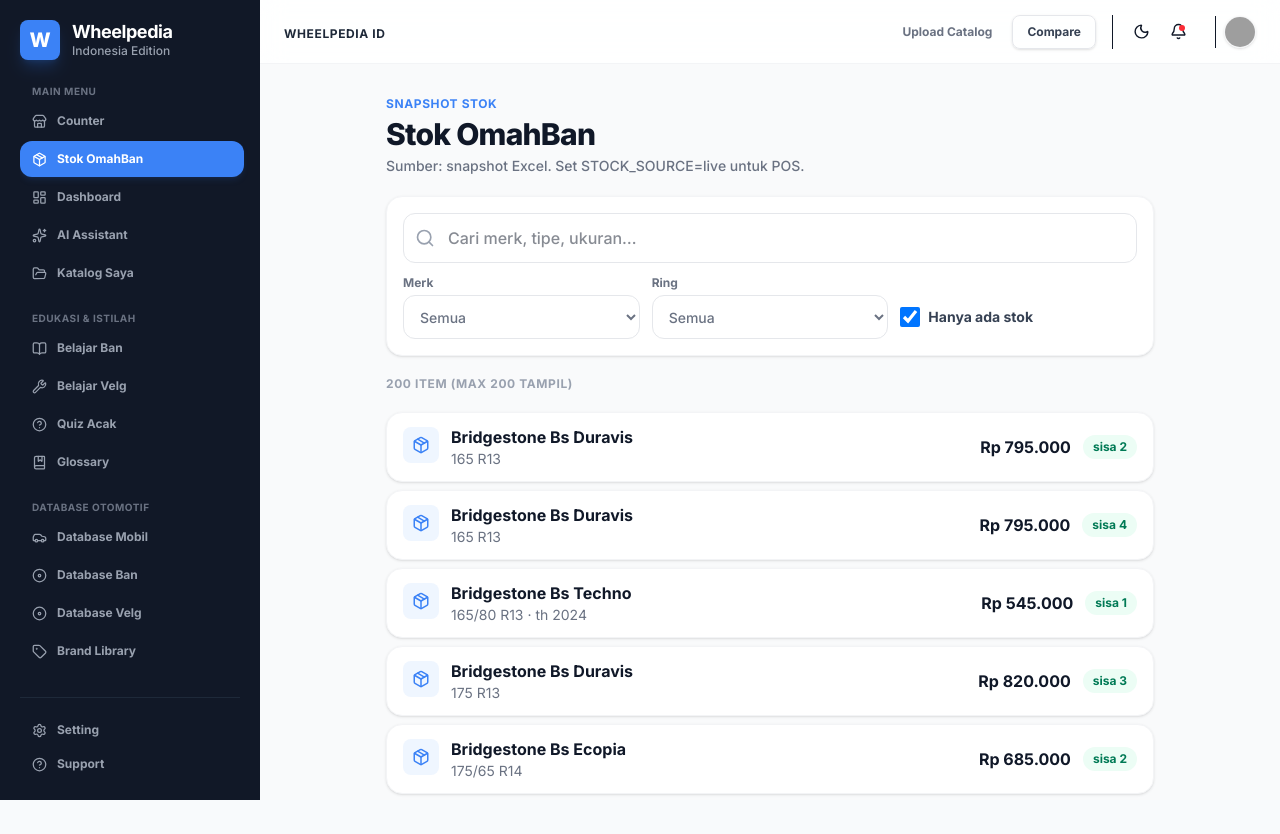
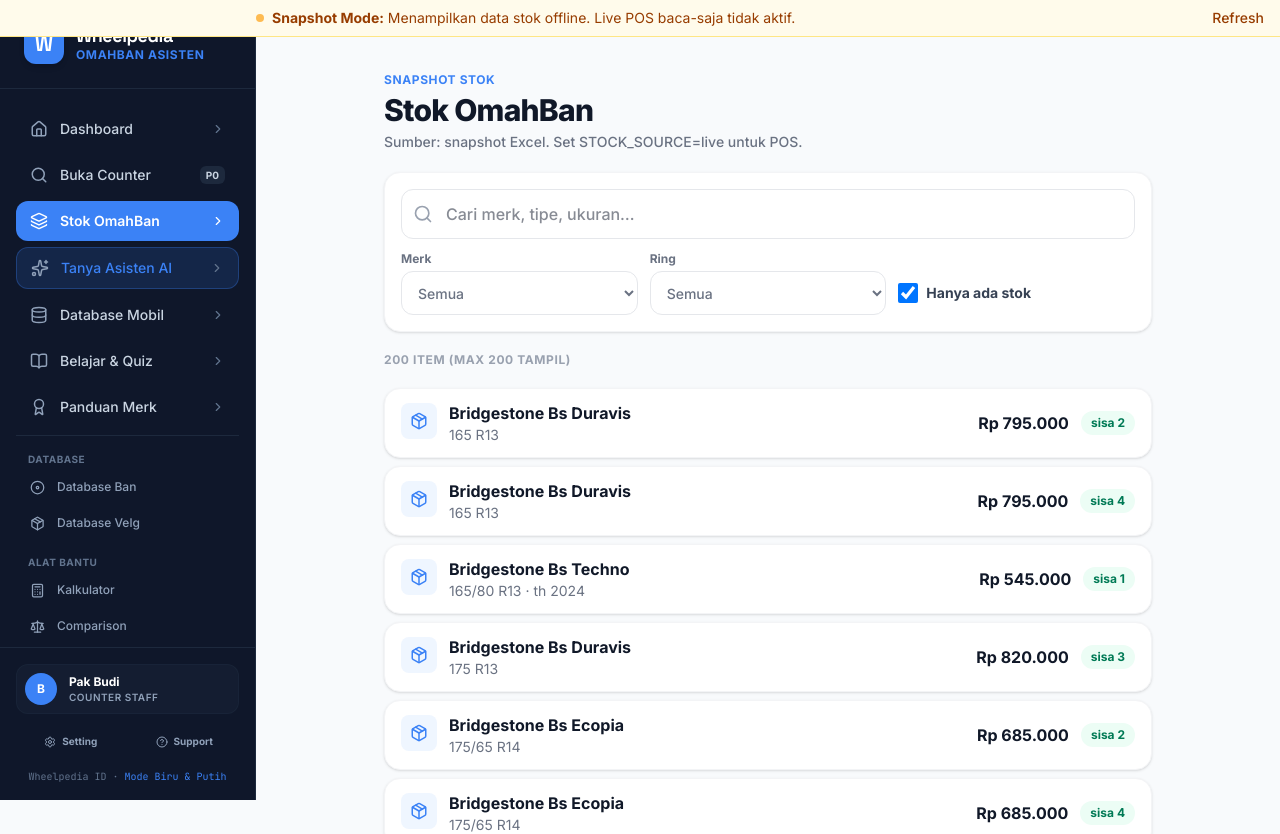
Before and after one commit to svincentpeter/wheelpedia-indonesia, a Next.js app: page /stok in a window 1280 px wide. Shown: the top 834 px of the page. Before the commit the page ends 800 px from the top, so only its background shows below. Built offline with nearby package versions, Linux system fonts and the light colour scheme; grey boxes are pictures that could not be loaded.

Commit message:
feat: AI Studio shell with primary nav and mobile bottom bar
Dark navy sidebar, snapshot banner, 7 primary routes plus secondary tools; mobile top/bottom nav.

Ultraworked with [Sisyphus](https://github.com/code-yeongyu/oh-my-openagent)

Co-authored-by: Sisyphus <clio-agent@sisyphuslabs.ai>

```diff
--- a/src/components/AppShell.tsx
+++ b/src/components/AppShell.tsx
@@ -1,8 +1,12 @@
 "use client";
 
 import { useState, useEffect } from "react";
-import { Sidebar } from "@/components/layout/Sidebar";
-import { Header } from "@/components/layout/Header";
+import {
+  Sidebar,
+  MobileTopBar,
+  MobileBottomNav,
+} from "@/components/layout/Sidebar";
+import { useShopStock } from "@/lib/use-shop-stock";
 
 interface AppShellProps {
   children: React.ReactNode;
@@ -10,70 +14,69 @@ interface AppShellProps {
   setSearchQuery?: (q: string) => void;
 }
 
-export default function AppShell({
-  children,
-  searchQuery,
-  setSearchQuery,
-}: AppShellProps) {
-  const [sidebarOpen, setSidebarOpen] = useState(true);
-  const [isDark, setIsDark] = useState(false);
+export default function AppShell({ children }: AppShellProps) {
+  const [sidebarOpen, setSidebarOpen] = useState(false);
   const [isMobile, setIsMobile] = useState(false);
+  const { source, warning, loading } = useShopStock();
+  const snapshotLag = !loading && source !== "live";
 
   useEffect(() => {
-    const checkMobile = () => {
+    const onResize = () => {
       const mobile = window.innerWidth < 768;
       setIsMobile(mobile);
-      if (mobile) setSidebarOpen(false);
-      else setSidebarOpen(true);
+      if (!mobile) setSidebarOpen(false);
     };
-    checkMobile();
-    window.addEventListener("resize", checkMobile);
-    return () => window.removeEventListener("resize", checkMobile);
+    onResize();
+    window.addEventListener("resize", onResize);
+    return () => window.removeEventListener("resize", onResize);
   }, []);
 
   useEffect(() => {
-    const savedTheme = localStorage.getItem("theme");
-    if (savedTheme === "dark") {
-      setIsDark(true);
-    } else if (savedTheme === "light") {
-      setIsDark(false);
-    } else {
-      const systemDark = window.matchMedia("(prefers-color-scheme: dark)").matches;
-      setIsDark(systemDark);
-    }
+    const saved = localStorage.getItem("theme");
+    if (saved === "dark") document.documentElement.classList.add("dark");
+    else if (saved === "light") document.documentElement.classList.remove("dark");
   }, []);
 
-  useEffect(() => {
-    if (isDark) {
-      document.documentElement.classList.add("dark");
-    } else {
-      document.documentElement.classList.remove("dark");
-    }
-  }, [isDark]);
+  return (
+    <div className="min-h-screen bg-tokobg flex flex-col md:flex-row font-sans">
+      {snapshotLag && (
+        <div className="fixed top-0 left-0 right-0 z-40 bg-amber-50 border-b border-amber-200 text-amber-800 px-4 py-2 text-xs md:text-sm flex items-center justify-between font-sans md:pl-64">
+          <div className="flex items-center gap-2 min-w-0">
+            <span className="flex h-2 w-2 rounded-full bg-amber-500 animate-pulse shrink-0" />
+            <span className="truncate">
+              <strong>Snapshot Mode:</strong>{" "}
+              {warning ||
+                "Menampilkan data stok offline. Live POS baca-saja tidak aktif."}
+            </span>
+          </div>
+          <button
+            type="button"
+            onClick={() => window.location.reload()}
+            className="text-amber-800 hover:underline font-medium ml-2 shrink-0"
+          >
+            Refresh
+          </button>
+        </div>
+      )}
 
-  const toggleDark = () => {
-    setIsDark((prev) => {
-      const next = !prev;
-      localStorage.setItem("theme", next ? "dark" : "light");
-      return next;
-    });
-  };
+      <Sidebar
+        isOpen={sidebarOpen}
+        setIsOpen={setSidebarOpen}
+        isMobile={isMobile}
+      />
 
-  return (
-    <div className="flex h-screen overflow-hidden bg-gray-50 dark:bg-gray-950 text-gray-900 dark:text-gray-150">
-      <Sidebar isOpen={sidebarOpen} setIsOpen={setSidebarOpen} isMobile={isMobile} />
-      <div className="flex-1 flex flex-col overflow-hidden">
-        <Header
-          isDark={isDark}
-          toggleDark={toggleDark}
-          onMenuClick={() => setSidebarOpen(true)}
-          sidebarOpen={sidebarOpen}
-          searchQuery={searchQuery}
-          setSearchQuery={setSearchQuery}
-        />
-        <main className="flex-1 overflow-y-auto p-4 md:p-6 lg:p-8">
+      <div
+        className={`flex-1 md:pl-64 flex flex-col min-h-screen ${
+          snapshotLag ? "pt-10 md:pt-10" : ""
+        }`}
+      >
+        <MobileTopBar onMenuClick={() => setSidebarOpen(true)} />
+
+        <main className="flex-1 px-4 py-6 md:p-8 w-full max-w-6xl mx-auto pb-24 md:pb-8">
           {children}
         </main>
+
+        <MobileBottomNav />
       </div>
     </div>
   );
--- a/src/components/layout/Sidebar.tsx
+++ b/src/components/layout/Sidebar.tsx
@@ -4,23 +4,24 @@ import React from "react";
 import Link from "next/link";
 import { usePathname } from "next/navigation";
 import {
+  Home,
+  Search,
+  Layers,
+  Sparkles,
+  Database,
   BookOpen,
-  Car,
-  Sparkles,
+  Award,
+  ChevronRight,
+  Menu,
+  X,
   Calculator,
-  Settings,
-  HelpCircle,
-  X,
-  LayoutDashboard,
-  BookMarked,
-  Disc,
-  Tag,
   Scale,
   Heart,
   History,
   FolderOpen,
-  Wrench,
-  Store,
+  Disc,
+  Settings,
+  HelpCircle,
   Package,
 } from "lucide-react";
 
@@ -30,138 +31,225 @@ interface SidebarProps {
   isMobile: boolean;
 }
 
-export function Sidebar({ isOpen, setIsOpen, isMobile }: SidebarProps) {
-  const pathname = usePathname();
-
-  // Categorized Menu Groups
-  const menuGroups = [
+const primaryNav = [
+  { id: "dashboard", label: "Dashboard", href: "/dashboard", icon: Home },
   {
-      title: "Main Menu",
-      items: [
-        { id: "counter", name: "Counter", href: "/counter", icon: Store },
-        { id: "stok", name: "Stok OmahBan", href: "/stok", icon: Package },
-        { id: "dashboard", name: "Dashboard", href: "/dashboard", icon: LayoutDashboard },
-        { id: "assistant", name: "AI Assistant", href: "/ai-assistant", icon: Sparkles },
-        { id: "catalog", name: "Katalog Saya", href: "/catalog", icon: FolderOpen },
-      ],
+    id: "counter",
+    label: "Buka Counter",
+    href: "/counter",
+    icon: Search,
+    badge: "P0",
+  },
+  { id: "stok", label: "Stok OmahBan", href: "/stok", icon: Layers },
+  {
+    id: "ai",
+    label: "Tanya Asisten AI",
+    href: "/ai-assistant",
+    icon: Sparkles,
+    highlight: true,
   },
   {
-      title: "Edukasi & Istilah",
-      items: [
-        { id: "learning", name: "Belajar Ban", href: "/learning", icon: BookOpen },
-        { id: "learning-velg", name: "Belajar Velg", href: "/learning/velg", icon: Wrench },
-        { id: "quiz", name: "Quiz Acak", href: "/quiz", icon: HelpCircle },
-        { id: "glossary", name: "Glossary", href: "/glossary", icon: BookMarked },
-      ],
+    id: "vehicles",
+    label: "Database Mobil",
+    href: "/vehicles",
+    icon: Database,
   },
   {
-      title: "Database Otomotif",
+    id: "learning",
+    label: "Belajar & Quiz",
+    href: "/learning",
+    icon: BookOpen,
+  },
+  { id: "brands", label: "Panduan Merk", href: "/brands", icon: Award },
+];
+
+const secondaryGroups = [
+  {
+    title: "Database",
     items: [
-        { id: "vehicles", name: "Database Mobil", href: "/vehicles", icon: Car },
-        { id: "tires", name: "Database Ban", href: "/tires", icon: Disc },
-        { id: "wheels", name: "Database Velg", href: "/wheels", icon: Disc },
-        { id: "brands", name: "Brand Library", href: "/brands", icon: Tag },
+      { id: "tires", label: "Database Ban", href: "/tires", icon: Disc },
+      { id: "wheels", label: "Database Velg", href: "/wheels", icon: Package },
     ],
   },
   {
     title: "Alat Bantu",
     items: [
-        { id: "calculators", name: "Tire Calculator", href: "/calculators", icon: Calculator },
-        { id: "wheel-calculator", name: "Wheel Calculator", href: "/calculators?tab=wheel", icon: Calculator },
-        { id: "comparison", name: "Comparison", href: "/comparison", icon: Scale },
+      {
+        id: "calculators",
+        label: "Kalkulator",
+        href: "/calculators",
+        icon: Calculator,
+      },
+      {
+        id: "comparison",
+        label: "Comparison",
+        href: "/comparison",
+        icon: Scale,
+      },
     ],
   },
   {
     title: "Personal",
     items: [
-        { id: "bookmarks", name: "Bookmark", href: "/bookmarks", icon: Heart },
-        { id: "history", name: "History", href: "/history", icon: History },
+      { id: "catalog", label: "Katalog Saya", href: "/catalog", icon: FolderOpen },
+      { id: "bookmarks", label: "Bookmark", href: "/bookmarks", icon: Heart },
+      { id: "history", label: "History", href: "/history", icon: History },
     ],
   },
 ];
 
-  const sidebarContent = (
-    <div className="flex flex-col h-full bg-[#111827] text-white p-5">
-      {/* Header */}
-      <div className="flex items-center justify-between mb-6 flex-shrink-0">
-        <div className="flex items-center gap-3">
-          <div className="w-10 h-10 rounded-lg bg-[#3B82F6] flex items-center justify-center font-extrabold text-xl text-white shadow-lg shadow-blue-500/20">
+function isActivePath(pathname: string, href: string, id: string): boolean {
+  if (pathname === href) return true;
+  if (id === "learning" && (pathname.startsWith("/learning") || pathname === "/quiz" || pathname === "/glossary"))
+    return true;
+  if (id === "vehicles" && pathname.startsWith("/vehicles")) return true;
+  if (id === "brands" && pathname.startsWith("/brands")) return true;
+  if (id === "ai" && pathname.startsWith("/ai-assistant")) return true;
+  if (id === "stok" && pathname.startsWith("/stok")) return true;
+  if (id === "counter" && pathname.startsWith("/counter")) return true;
+  if (id === "calculators" && pathname.startsWith("/calculators")) return true;
+  return false;
+}
+
+export function Sidebar({ isOpen, setIsOpen, isMobile }: SidebarProps) {
+  const pathname = usePathname();
+
+  const navButtonClass = (active: boolean, highlight?: boolean) =>
+    `w-full flex items-center justify-between px-3.5 py-2.5 rounded-xl text-sm font-medium transition-all duration-150 ${
+      active
+        ? "bg-tokoterracotta text-white shadow-xs font-semibold"
+        : highlight
+          ? "bg-tokoterracotta/15 text-tokoterracotta border border-tokoterracotta/30 hover:bg-tokoterracotta/25"
+          : "text-slate-300 hover:bg-slate-800 hover:text-white"
+    }`;
+
+  const sidebarBody = (
+    <div className="flex flex-col h-full bg-tokosidebar text-white">
+      <div className="p-6 border-b border-slate-800 flex items-center justify-between gap-3">
+        <div className="flex items-center gap-3 min-w-0">
+          <div className="w-10 h-10 rounded-xl bg-tokoterracotta flex items-center justify-center text-white font-display font-bold text-xl shadow-md shrink-0">
             W
           </div>
-          <div className="text-left">
-            <h1 className="font-bold text-lg leading-tight tracking-tight">Wheelpedia</h1>
-            <p className="text-xs text-gray-400 font-medium">Indonesia Edition</p>
+          <div className="min-w-0">
+            <h1 className="font-display font-bold text-lg tracking-tight text-white leading-tight">
+              Wheelpedia
+            </h1>
+            <p className="text-xs text-tokoterracotta font-bold tracking-wider uppercase">
+              OmahBan Asisten
+            </p>
           </div>
         </div>
-        {/* Close button on mobile */}
         {isMobile && (
           <button
+            type="button"
             onClick={() => setIsOpen(false)}
-            className="p-1 rounded-lg text-gray-400 hover:text-white hover:bg-gray-800 transition-colors"
+            className="p-2 rounded-lg hover:bg-slate-800 text-white"
+            aria-label="Tutup menu"
           >
             <X size={20} />
           </button>
         )}
       </div>
 
-      {/* Scrollable Navigation Groups */}
-      <nav className="flex-1 overflow-y-auto space-y-5 pr-1 -mr-2 scrollbar-thin scrollbar-thumb-gray-800 scrollbar-track-transparent">
-        {menuGroups.map((group, groupIdx) => (
-          <div key={groupIdx} className="space-y-1.5 text-left">
-            <h3 className="text-[10px] font-bold text-gray-500 uppercase tracking-wider px-3 mb-1">
-              {group.title}
-            </h3>
-            <div className="space-y-0.5">
-              {group.items.map((item) => {
-                const IconComponent = item.icon;
-                // Perfect matching for subpages
-                const isActive = pathname === item.href ||
-                  (item.id === "learning" && pathname.startsWith("/learning/ban")) ||
-                  (item.id === "learning-velg" && pathname === "/learning/velg");
-
+      <div className="flex-1 overflow-y-auto px-4 py-5 space-y-1.5 custom-scrollbar">
+        {primaryNav.map((item) => {
+          const Icon = item.icon;
+          const active = isActivePath(pathname, item.href, item.id);
           return (
             <Link
               key={item.id}
               href={item.href}
               onClick={() => isMobile && setIsOpen(false)}
-                    className={`w-full flex items-center gap-2.5 px-3 py-2.5 rounded-xl text-xs font-bold transition-all duration-200 ${
-                      isActive
-                        ? "bg-[#3B82F6] text-white shadow-md shadow-blue-500/10"
-                        : "text-gray-400 hover:text-white hover:bg-white/5"
+              className={navButtonClass(active, item.highlight)}
+            >
+              <div className="flex items-center gap-3">
+                <Icon
+                  size={18}
+                  className={active ? "text-white" : "text-slate-400"}
+                />
+                <span>{item.label}</span>
+              </div>
+              {item.badge ? (
+                <span
+                  className={`text-[10px] px-1.5 py-0.5 rounded-md font-bold ${
+                    active
+                      ? "bg-white text-tokonavy"
+                      : "bg-slate-800 text-slate-300"
                   }`}
                 >
-                    <IconComponent size={15} className={isActive ? "text-white" : "text-gray-400"} />
-                    <span>{item.name}</span>
+                  {item.badge}
+                </span>
+              ) : (
+                <ChevronRight
+                  size={14}
+                  className={active ? "text-white" : "text-slate-500"}
+                />
+              )}
+            </Link>
+          );
+        })}
+
+        <div className="pt-4 mt-2 border-t border-slate-800 space-y-4">
+          {secondaryGroups.map((group) => (
+            <div key={group.title} className="space-y-1">
+              <h3 className="text-[10px] font-bold text-slate-500 uppercase tracking-wider px-3">
+                {group.title}
+              </h3>
+              {group.items.map((item) => {
+                const Icon = item.icon;
+                const active = isActivePath(pathname, item.href, item.id);
+                return (
+                  <Link
+                    key={item.id}
+                    href={item.href}
+                    onClick={() => isMobile && setIsOpen(false)}
+                    className={`w-full flex items-center gap-3 px-3.5 py-2 rounded-lg text-xs font-medium transition-all ${
+                      active
+                        ? "bg-slate-800 text-white"
+                        : "text-slate-400 hover:bg-slate-800/60 hover:text-white"
+                    }`}
+                  >
+                    <Icon size={15} />
+                    <span>{item.label}</span>
                   </Link>
                 );
               })}
             </div>
+          ))}
         </div>
-        ))}
-      </nav>
+      </div>
 
-      {/* Footer Navigation (Static) */}
-      <div className="border-t border-gray-800 pt-4 mt-4 space-y-0.5 flex-shrink-0">
+      <div className="p-4 border-t border-slate-800 space-y-3">
+        <div className="flex items-center gap-3 p-2 bg-slate-800/40 rounded-xl border border-slate-800/60">
+          <div className="w-8 h-8 rounded-full bg-tokoterracotta flex items-center justify-center font-bold text-xs text-white">
+            B
+          </div>
+          <div className="min-w-0">
+            <p className="text-xs font-bold text-white truncate">Pak Budi</p>
+            <p className="text-[10px] text-slate-400 font-semibold uppercase tracking-wider">
+              Counter Staff
+            </p>
+          </div>
+        </div>
+        <div className="flex gap-1">
           <Link
             href="/settings"
             onClick={() => isMobile && setIsOpen(false)}
-          className={`w-full flex items-center gap-2.5 px-3 py-2 rounded-xl text-xs font-bold transition-all duration-200 ${
-            pathname === "/settings" ? "bg-gray-800 text-white" : "text-gray-400 hover:text-white hover:bg-white/5"
-          }`}
+            className="flex-1 flex items-center justify-center gap-1.5 py-2 rounded-lg text-[10px] font-bold text-slate-400 hover:bg-slate-800 hover:text-white"
           >
-          <Settings size={15} />
-          <span>Setting</span>
+            <Settings size={12} /> Setting
           </Link>
           <Link
             href="/support"
             onClick={() => isMobile && setIsOpen(false)}
-          className={`w-full flex items-center gap-2.5 px-3 py-2 rounded-xl text-xs font-bold transition-all duration-200 ${
-            pathname === "/support" ? "bg-gray-800 text-white" : "text-gray-400 hover:text-white hover:bg-white/5"
-          }`}
+            className="flex-1 flex items-center justify-center gap-1.5 py-2 rounded-lg text-[10px] font-bold text-slate-400 hover:bg-slate-800 hover:text-white"
           >
-          <HelpCircle size={15} />
-          <span>Support</span>
+            <HelpCircle size={12} /> Support
           </Link>
+        </div>
+        <p className="text-[10px] text-slate-500 text-center font-mono">
+          Wheelpedia ID · <span className="text-tokoterracotta">Mode Biru & Putih</span>
+        </p>
       </div>
     </div>
   );
@@ -171,24 +259,107 @@ export function Sidebar({ isOpen, setIsOpen, isMobile }: SidebarProps) {
       <>
         {isOpen && (
           <div
-            className="fixed inset-0 bg-black/50 z-40 md:hidden transition-opacity"
+            className="fixed inset-0 z-40 bg-black/60 backdrop-blur-[2px] md:hidden"
             onClick={() => setIsOpen(false)}
           />
         )}
         <aside
-          className={`fixed top-0 bottom-0 left-0 h-screen w-[260px] z-50 transition-transform duration-300 transform ${
+          className={`fixed top-0 bottom-0 left-0 z-50 h-screen w-72 max-w-[80vw] transition-transform duration-300 ${
             isOpen ? "translate-x-0" : "-translate-x-full"
-          }`}
+          } md:hidden`}
         >
-          {sidebarContent}
+          {sidebarBody}
         </aside>
       </>
     );
   }
 
   return (
-    <aside className="sticky top-0 left-0 h-screen w-[260px] flex-shrink-0 z-30 hidden md:block">
-      {sidebarContent}
+    <aside className="hidden md:flex flex-col w-64 h-screen bg-tokosidebar border-r border-slate-800 fixed top-0 left-0 z-30 shrink-0">
+      {sidebarBody}
     </aside>
   );
 }
+
+export function MobileTopBar({
+  onMenuClick,
+}: {
+  onMenuClick: () => void;
+}) {
+  return (
+    <header className="md:hidden sticky top-0 z-30 bg-tokosidebar border-b border-slate-800 px-4 py-3 flex items-center justify-between">
+      <div className="flex items-center gap-2">
+        <div className="w-8 h-8 rounded-lg bg-tokoterracotta flex items-center justify-center text-white font-display font-bold text-lg">
+          W
+        </div>
+        <div>
+          <h1 className="font-display font-bold text-sm tracking-tight text-white">
+            Wheelpedia
+          </h1>
+          <p className="text-[10px] text-tokoterracotta font-semibold tracking-wider uppercase">
+            OmahBan Asisten
+          </p>
+        </div>
+      </div>
+      <button
+        type="button"
+        onClick={onMenuClick}
+        className="p-2 rounded-lg hover:bg-slate-800 text-white"
+        aria-label="Buka menu"
+      >
+        <Menu size={20} />
+      </button>
+    </header>
+  );
+}
+
+export function MobileBottomNav() {
+  const pathname = usePathname();
+  const items = [
+    { id: "dashboard", label: "Dashboard", href: "/dashboard", icon: Home },
+    { id: "counter", label: "Counter", href: "/counter", icon: Search },
+    { id: "stok", label: "Stok", href: "/stok", icon: Layers },
+    { id: "ai", label: "Tanya AI", href: "/ai-assistant", icon: Sparkles },
+  ];
+
+  return (
+    <nav className="md:hidden fixed bottom-0 left-0 right-0 z-30 bg-white border-t border-tokocream flex justify-around items-center py-2 px-2 shadow-lg">
+      {items.map((item) => {
+        const Icon = item.icon;
+        const active =
+          pathname === item.href ||
+          (item.id === "ai" && pathname.startsWith("/ai-assistant"));
+        return (
+          <Link
+            key={item.id}
+            href={item.href}
+            className="flex flex-col items-center justify-center flex-1 h-12 select-none relative"
+            aria-label={item.label}
+          >
+            <div
+              className={`p-1 rounded-lg transition-all ${
+                active
+                  ? "text-tokoterracotta bg-tokoterracotta/10"
+                  : "text-tokonavy/60"
+              }`}
+            >
+              <Icon size={20} />
+            </div>
+            <span
+              className={`text-[9px] font-medium tracking-tight mt-0.5 ${
+                active
+                  ? "text-tokoterracotta font-semibold"
+                  : "text-tokonavy/70"
+              }`}
+            >
+              {item.label}
+            </span>
+            {active && (
+              <span className="absolute bottom-0 w-8 h-0.5 bg-tokoterracotta rounded-full" />
+            )}
+          </Link>
+        );
+      })}
+    </nav>
+  );
+}
```
Lines whose indentation alone changed are shown as unchanged.
